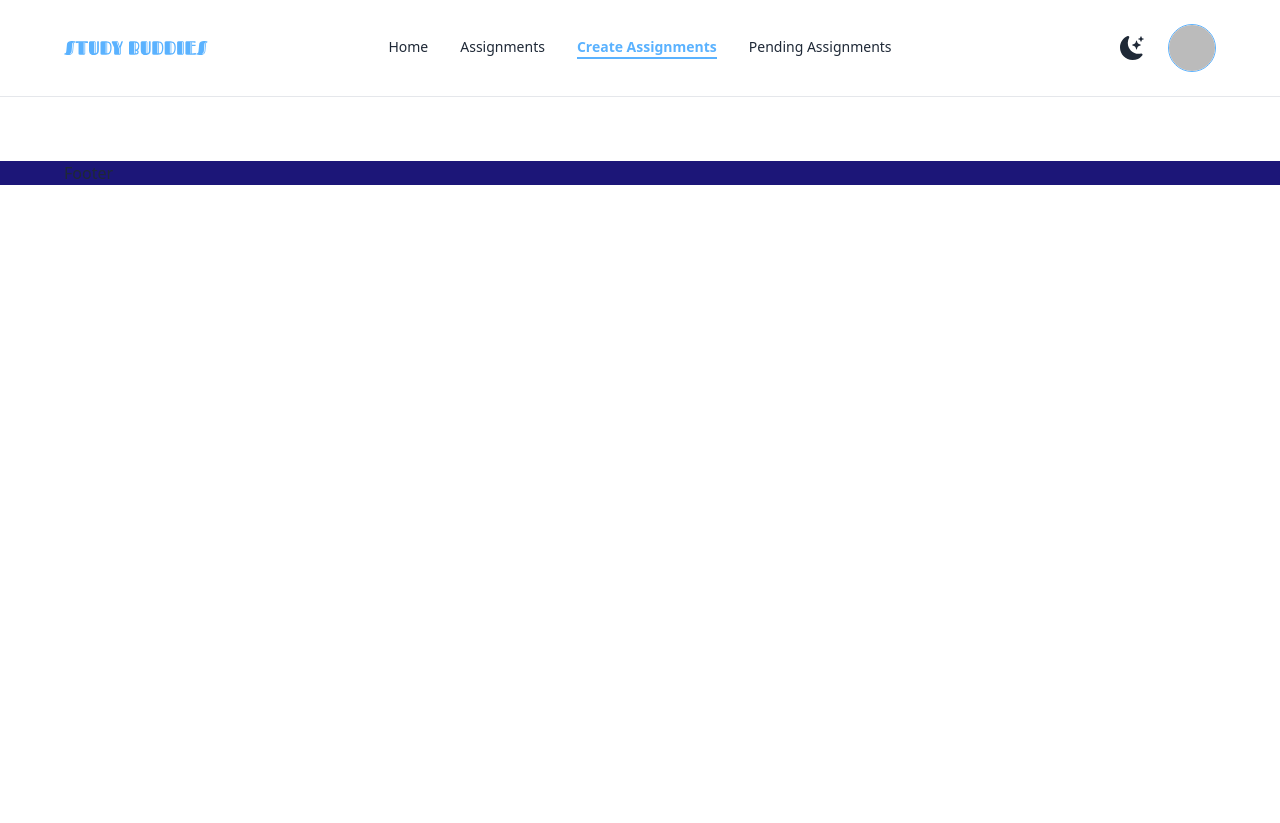
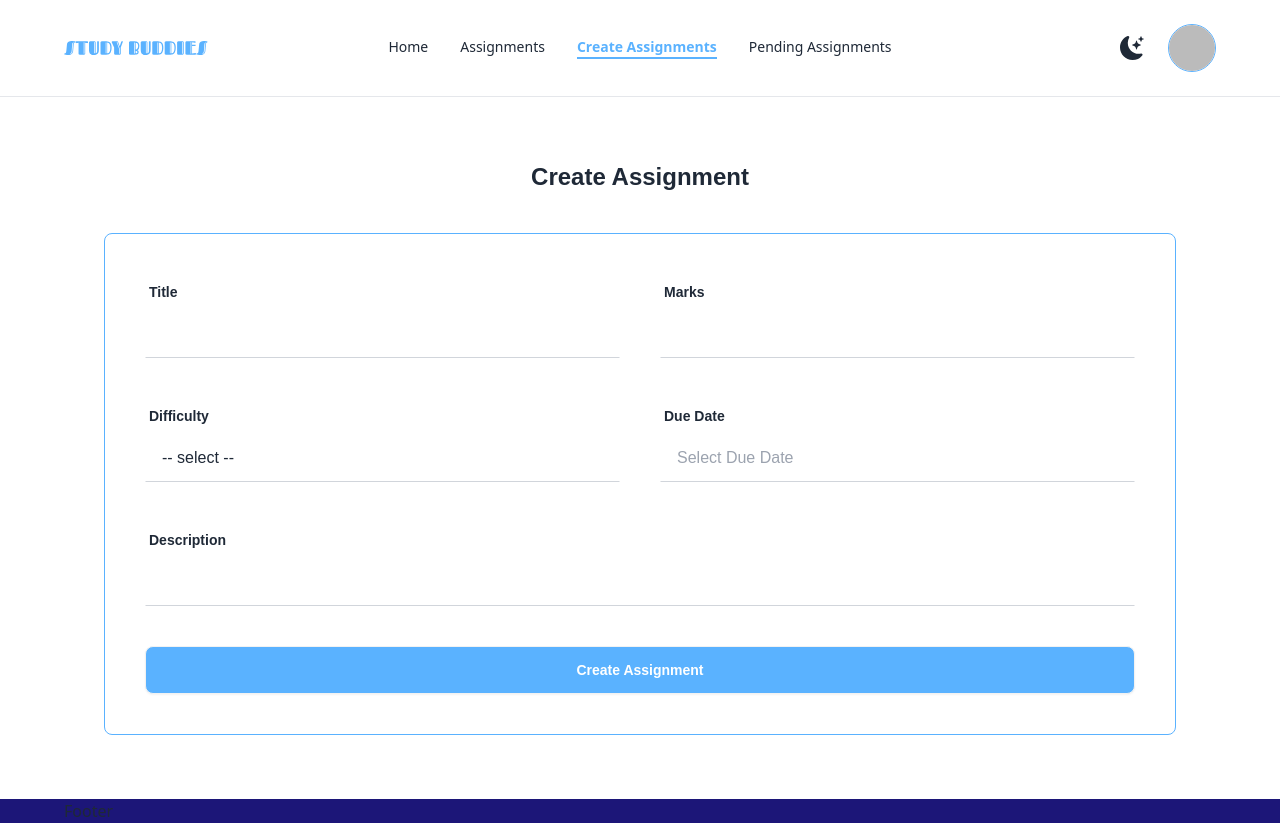
Before and after one commit to shRahat10/study-buddies-client, a React (Vite) app: page /createAssignments in a window 1280 px wide. Before the commit the page ends 800 px from the top, so only its background shows below. Built offline with nearby package versions, Linux system fonts and the light colour scheme; no server answers; sample sign-in values are in the browser's storage.

Commit message:
assignment create form

```diff
--- a/package.json
+++ b/package.json
@@ -16,6 +16,7 @@
     "lottie-react": "^2.4.0",
     "match-sorter": "^6.3.4",
     "react": "^18.2.0",
+    "react-datepicker": "^6.9.0",
     "react-dom": "^18.2.0",
     "react-helmet-async": "^2.0.5",
     "react-hook-form": "^7.51.4",
--- a/src/pages/CreateAssignments.jsx
+++ b/src/pages/CreateAssignments.jsx
@@ -1,9 +1,79 @@
-
+import { useState } from "react";
+import { useForm } from "react-hook-form";
+import DatePicker from "react-datepicker";
+import "react-datepicker/dist/react-datepicker.css";
+import { Helmet } from "react-helmet-async";
 
 const CreateAssignments = () => {
+    const { register, handleSubmit, formState: { errors } } = useForm();
+    const [dueDate, setDueDate] = useState(null);
+
+    const onSubmit = (data) => {
+        const { title, description, marks, difficulty } = data;
+
+    };
+
     return (
         <div>
-
+            <Helmet>
+                <title>Create Assignment</title>
+            </Helmet>
+            <h1 className="text-2xl font-bold text-center mb-6">Create Assignment</h1>
+            <form onSubmit={handleSubmit(onSubmit)} className="space-y-10 m-10 border border-primary p-10 rounded-lg">
+                <div className=" grid grid-cols-2 gap-10">
+                    <div className="form-control">
+                        <label className="label">
+                            <span className="label-text font-bold dark:text-white">Title</span>
+                        </label>
+                        <input name="title" type="text" className="bg-transparent input rounded-none border-b border-b-gray-300 focus:outline-none focus:border-0 focus:border-b-2 focus:border-b-primary" {...register("title", { required: true })} />
+                        {errors.title && <span className="text-red-500">This field is required</span>}
+                    </div>
+                    <div className="form-control">
+                        <label className="label">
+                            <span className="label-text font-bold dark:text-white">Marks</span>
+                        </label>
+                        <input name="marks" type="number" className="bg-transparent input rounded-none border-b border-b-gray-300 focus:outline-none focus:border-0 focus:border-b-2 focus:border-b-primary" {...register("marks", { required: true })} />
+                        {errors.marks && <span className="text-red-500">This field is required</span>}
+                    </div>
+                    <div className="form-control">
+                        <label className="label">
+                            <span className="label-text font-bold dark:text-white">Difficulty</span>
+                        </label>
+                        <select name="difficulty" className=" bg-transparent input rounded-none border-b border-b-gray-300 focus:outline-none focus:border-0 focus:border-b-2 focus:border-b-primary" {...register("difficulty", { required: true })}>
+                            <option value="">-- select --</option>
+                            <option value="easy">Easy</option>
+                            <option value="medium">Medium</option>
+                            <option value="hard">Hard</option>
+                        </select>
+                        {errors.difficulty && <span className="text-red-500">This field is required</span>}
+                    </div>
+                    <div className="form-control">
+                        <label className="label">
+                            <span className="label-text font-bold dark:text-white">Due Date</span>
+                        </label>
+                        <DatePicker
+                            selected={dueDate}
+                            onChange={(date) => setDueDate(date)}
+                            className="w-full bg-transparent input rounded-none border-b border-b-gray-300 focus:outline-none focus:border-0 focus:border-b-2 focus:border-b-primary"
+                            dateFormat="yyyy-MM-dd"
+                            placeholderText="Select Due Date"
+                            autoComplete="off"
+                            minDate={new Date()}
+                        />
+                        {errors.date && <span className="text-red-500">This field is required</span>}
+                    </div>
+                </div>
+                <div className="form-control">
+                    <label className="label">
+                        <span className="label-text font-bold dark:text-white">Description</span>
+                    </label>
+                    <input name="description" type="text" className="bg-transparent input rounded-none border-b border-b-gray-300 focus:outline-none focus:border-0 focus:border-b-2 focus:border-b-primary" {...register("description", { required: true })} />
+                    {errors.description && <span className="text-red-500">This field is required</span>}
+                </div>
+                <div className="form-control mt-6">
+                    <button type="submit" className="btn text-white bg-primary hover:bg-transparent hover:border hover:border-primary hover:text-primary transition duration-300 ease-in-out">Create Assignment</button>
+                </div>
+            </form>
         </div>
     );
 };
--- a/src/pages/Register.jsx
+++ b/src/pages/Register.jsx
@@ -13,7 +13,7 @@ const MySwal = withReactContent(Swal)
 
 const Register = () => {
     const { userRegistration, updateUserProfile } = useContext(AuthContext);
-    const { register, handleSubmit, formState: { errors }, } = useForm()
+    const { register, handleSubmit, formState: { errors }, } = useForm();
     const [showPass, setShowPass] = useState(false);
     const [errorMessage, setErrorMessage] = useState(null);
     const location = useLocation();
```
Also changed, not shown: 1 other file (tests, documents, lock files or other folders).
